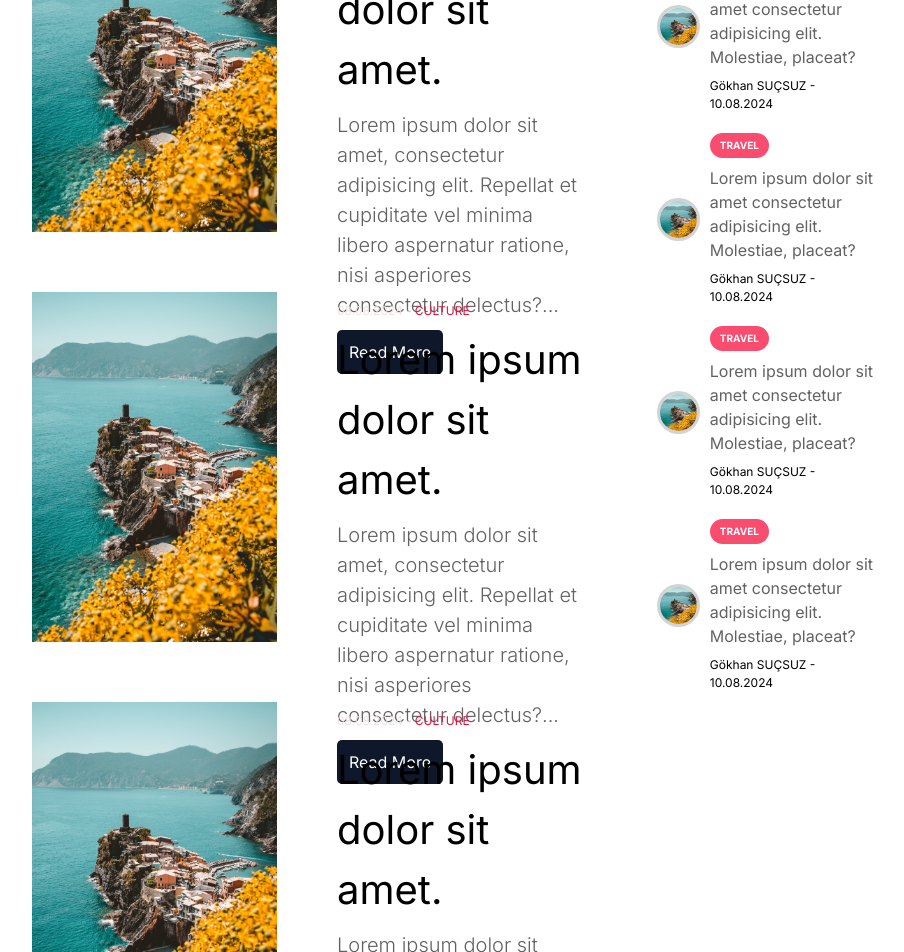
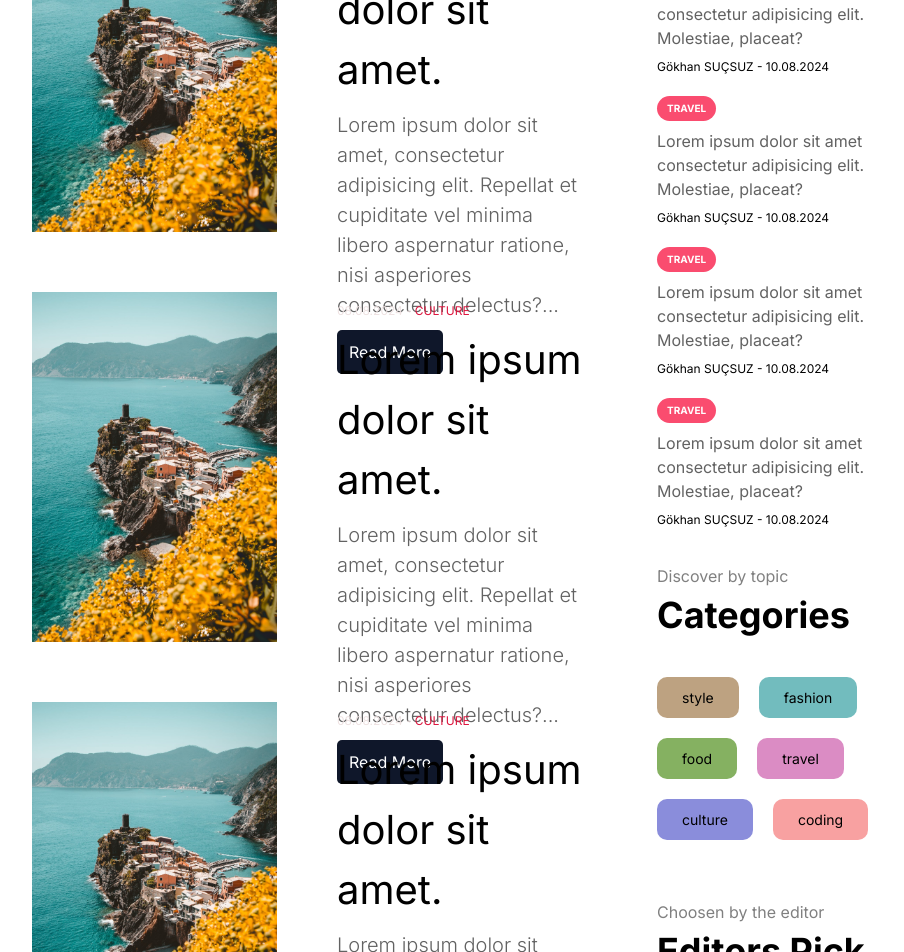
Before and after one commit to gokhanSucsuz/nextjs-fullstack-blog-app, a Next.js app: page / in a window 1280 px wide. Shown: the part 1900-2852 px from the top of the page, without its empty margins (176-1080 px from the left). Built offline with nearby package versions, Linux system fonts and the light colour scheme.

Commit message:
sidebar is finished

```diff
--- a/src/components/Menu/Menu.jsx
+++ b/src/components/Menu/Menu.jsx
@@ -2,59 +2,25 @@ import React from 'react'
 import styles from "./menu.module.css"
 import Link from 'next/link'
 import Image from 'next/image'
+import MenuPosts from '../menuPosts/MenuPosts'
+import MenuCategories from '../menuCategories/MenuCategories'
 
 const Menu = () => {
     return (
         <div className={styles.container}>
             <h2 className={styles.subTitle}>{"What's hot"}</h2>
             <h1 className={styles.title}>Most Popular</h1>
-            <div className={styles.items}>
-                <Link href="/" className={styles.item}>
-                    <div className={styles.imgContainer}>
-                        <Image className={styles.image} src="/p1.jpeg" alt='logo' fill />
-                    </div>
-                    <div className={styles.txtContainer}>
-                        <div className={styles.category}>TRAVEL</div>
-                        <div className={styles.desc}>Lorem ipsum dolor sit amet consectetur adipisicing elit. Molestiae, placeat?</div>
-                        <div className={styles.date}>Gökhan SUÇSUZ - 10.08.2024</div>
 
-                    </div>
-                </Link>
-                <Link href="/" className={styles.item}>
-                    <div className={styles.imgContainer}>
-                        <Image className={styles.image} src="/p1.jpeg" alt='logo' fill />
-                    </div>
-                    <div className={styles.txtContainer}>
-                        <div className={styles.category}>TRAVEL</div>
-                        <div className={styles.desc}>Lorem ipsum dolor sit amet consectetur adipisicing elit. Molestiae, placeat?</div>
-                        <div className={styles.date}>Gökhan SUÇSUZ - 10.08.2024</div>
+            <MenuPosts withImage={false} />
 
-                    </div>
-                </Link>
-                <Link href="/" className={styles.item}>
-                    <div className={styles.imgContainer}>
-                        <Image className={styles.image} src="/p1.jpeg" alt='logo' fill />
-                    </div>
-                    <div className={styles.txtContainer}>
-                        <div className={styles.category}>TRAVEL</div>
-                        <div className={styles.desc}>Lorem ipsum dolor sit amet consectetur adipisicing elit. Molestiae, placeat?</div>
-                        <div className={styles.date}>Gökhan SUÇSUZ - 10.08.2024</div>
+            <h2 className={styles.subTitle}>Discover by topic</h2>
+            <h1 className={styles.title}>Categories</h1>
 
-                    </div>
-                </Link>
-                <Link href="/" className={styles.item}>
-                    <div className={styles.imgContainer}>
-                        <Image className={styles.image} src="/p1.jpeg" alt='logo' fill />
-                    </div>
-                    <div className={styles.txtContainer}>
-                        <div className={styles.category}>TRAVEL</div>
-                        <div className={styles.desc}>Lorem ipsum dolor sit amet consectetur adipisicing elit. Molestiae, placeat?</div>
-                        <div className={styles.date}>Gökhan SUÇSUZ - 10.08.2024</div>
+            <MenuCategories />
 
-                    </div>
-                </Link>
-            </div>
-
+            <h2 className={styles.subTitle}>Choosen by the editor</h2>
+            <h1 className={styles.title}>Editors Pick</h1>
+            <MenuPosts withImage={true} />
         </div>
     )
 }
--- a/src/components/Menu/menu.module.css
+++ b/src/components/Menu/menu.module.css
@@ -4,6 +4,7 @@
 }
 
 .subTitle {
+    margin-top: 35px;
     font-size: 16px;
     color: gray;
 }
@@ -11,56 +12,5 @@
 .title {
     font-size: 36px;
     font-weight: bold;
+    margin-bottom: 20px;
 }
-
-.items {
-    margin-top: 60px;
-    display: flex;
-    flex-direction: column;
-    gap: 20px;
-    justify-content: center;
-    align-items: center;
-}
-
-.item {
-    display: flex;
-    justify-content: center;
-    align-items: center;
-    gap: 10px;
-}
-
-.imgContainer {
-    flex: 1;
-    position: relative;
-    aspect-ratio: 1/1;
-}
-
-.image {
-    border-radius: 50%;
-    border: 3px solid lightgray;
-}
-
-.category {
-    font-size: 10px;
-    background-color: rgb(250, 76, 111);
-    color: white;
-    font-weight: bold;
-    width: fit-content;
-    padding: 5px 10px;
-    border-radius: 20px;
-}
-
-.txtContainer {
-    flex: 4;
-    display: flex;
-    flex-direction: column;
-    gap: 8px;
-}
-
-.date {
-    font-size: 12px;
-}
-
-.desc {
-    color: var(--softTextColor);
-}
--- /dev/null
+++ b/src/components/menuCategories/MenuCategories.jsx
@@ -0,0 +1,30 @@
+import React from 'react'
+import styles from "./menuCategories.module.css"
+import Link from 'next/link'
+
+const MenuCategories = () => {
+    return (
+        <div className={styles.categoryList}>
+            <Link href="/blog?cat=style" className={`${styles.categoryItem} ${styles.style}`}>
+                style
+            </Link>
+            <Link href="/blog?cat=style" className={`${styles.categoryItem} ${styles.fashion}`}>
+                fashion
+            </Link>
+            <Link href="/blog?cat=style" className={`${styles.categoryItem} ${styles.food}`}>
+                food
+            </Link>
+            <Link href="/blog?cat=style" className={`${styles.categoryItem} ${styles.travel}`}>
+                travel
+            </Link>
+            <Link href="/blog?cat=style" className={`${styles.categoryItem} ${styles.culture}`}>
+                culture
+            </Link>
+            <Link href="/blog?cat=style" className={`${styles.categoryItem} ${styles.coding}`}>
+                coding
+            </Link>
+        </div>
+    )
+}
+
+export default MenuCategories
--- /dev/null
+++ b/src/components/menuCategories/menuCategories.module.css
@@ -0,0 +1,37 @@
+.categoryList {
+    margin-top: 35px;
+    margin-bottom: 60px;
+    display: flex;
+    flex-wrap: wrap;
+    gap: 20px;
+}
+
+.categoryItem {
+    padding: 10px 25px;
+    border-radius: 10px;
+    font-size: 14px;
+}
+
+.categoryItem.style {
+    background-color: rgb(189, 162, 129);
+}
+
+.categoryItem.fashion {
+    background-color: rgb(114, 188, 190);
+}
+
+.categoryItem.food {
+    background-color: rgb(133, 177, 97);
+}
+
+.categoryItem.travel {
+    background-color: rgb(219, 140, 196);
+}
+
+.categoryItem.culture {
+    background-color: rgb(138, 141, 219);
+}
+
+.categoryItem.coding {
+    background-color: rgb(248, 161, 161);
+}
--- /dev/null
+++ b/src/components/menuPosts/MenuPosts.jsx
@@ -0,0 +1,56 @@
+import Link from 'next/link'
+import React from 'react'
+import styles from "./menuPosts.module.css"
+import Image from 'next/image'
+
+const MenuPosts = ({ withImage }) => {
+    return (
+        <div className={styles.items}>
+            <Link href="/" className={styles.item}>
+                {withImage && (<div className={styles.imgContainer}>
+                    <Image className={styles.image} src="/p1.jpeg" alt='logo' fill />
+                </div>)}
+                <div className={styles.txtContainer}>
+                    <div className={styles.category}>TRAVEL</div>
+                    <div className={styles.desc}>Lorem ipsum dolor sit amet consectetur adipisicing elit. Molestiae, placeat?</div>
+                    <div className={styles.date}>Gökhan SUÇSUZ - 10.08.2024</div>
+
+                </div>
+            </Link>
+            <Link href="/" className={styles.item}>
+                {withImage && (<div className={styles.imgContainer}>
+                    <Image className={styles.image} src="/p1.jpeg" alt='logo' fill />
+                </div>)}
+                <div className={styles.txtContainer}>
+                    <div className={styles.category}>TRAVEL</div>
+                    <div className={styles.desc}>Lorem ipsum dolor sit amet consectetur adipisicing elit. Molestiae, placeat?</div>
+                    <div className={styles.date}>Gökhan SUÇSUZ - 10.08.2024</div>
+
+                </div>
+            </Link>
+            <Link href="/" className={styles.item}>
+                {withImage && (<div className={styles.imgContainer}>
+                    <Image className={styles.image} src="/p1.jpeg" alt='logo' fill />
+                </div>)}
+                <div className={styles.txtContainer}>
+                    <div className={styles.category}>TRAVEL</div>
+                    <div className={styles.desc}>Lorem ipsum dolor sit amet consectetur adipisicing elit. Molestiae, placeat?</div>
+                    <div className={styles.date}>Gökhan SUÇSUZ - 10.08.2024</div>
+
+                </div>
+            </Link>
+            <Link href="/" className={styles.item}>
+                {withImage && (<div className={styles.imgContainer}>
+                    <Image className={styles.image} src="/p1.jpeg" alt='logo' fill />
+                </div>)}
+                <div className={styles.txtContainer}>
+                    <div className={styles.category}>TRAVEL</div>
+                    <div className={styles.desc}>Lorem ipsum dolor sit amet consectetur adipisicing elit. Molestiae, placeat?</div>
+                    <div className={styles.date}>Gökhan SUÇSUZ - 10.08.2024</div>
+                </div>
+            </Link>
+        </div>
+    )
+}
+
+export default MenuPosts
--- /dev/null
+++ b/src/components/menuPosts/menuPosts.module.css
@@ -0,0 +1,56 @@
+.items {
+    margin-top: 30px;
+    display: flex;
+    flex-direction: column;
+    gap: 20px;
+    justify-content: center;
+    align-items: center;
+}
+
+.item {
+    display: flex;
+    justify-content: center;
+    align-items: center;
+    gap: 10px;
+}
+
+.imgContainer {
+    flex: 1;
+    position: relative;
+    aspect-ratio: 1/1;
+}
+
+.image {
+    border-radius: 50%;
+    border: 3px solid lightgray;
+}
+
+.category {
+    font-size: 10px;
+    background-color: rgb(250, 76, 111);
+    color: white;
+    font-weight: bold;
+    width: fit-content;
+    padding: 5px 10px;
+    border-radius: 20px;
+}
+
+.categoryList {
+    display: flex;
+
+}
+
+.txtContainer {
+    flex: 4;
+    display: flex;
+    flex-direction: column;
+    gap: 8px;
+}
+
+.date {
+    font-size: 12px;
+}
+
+.desc {
+    color: var(--softTextColor);
+}
```
